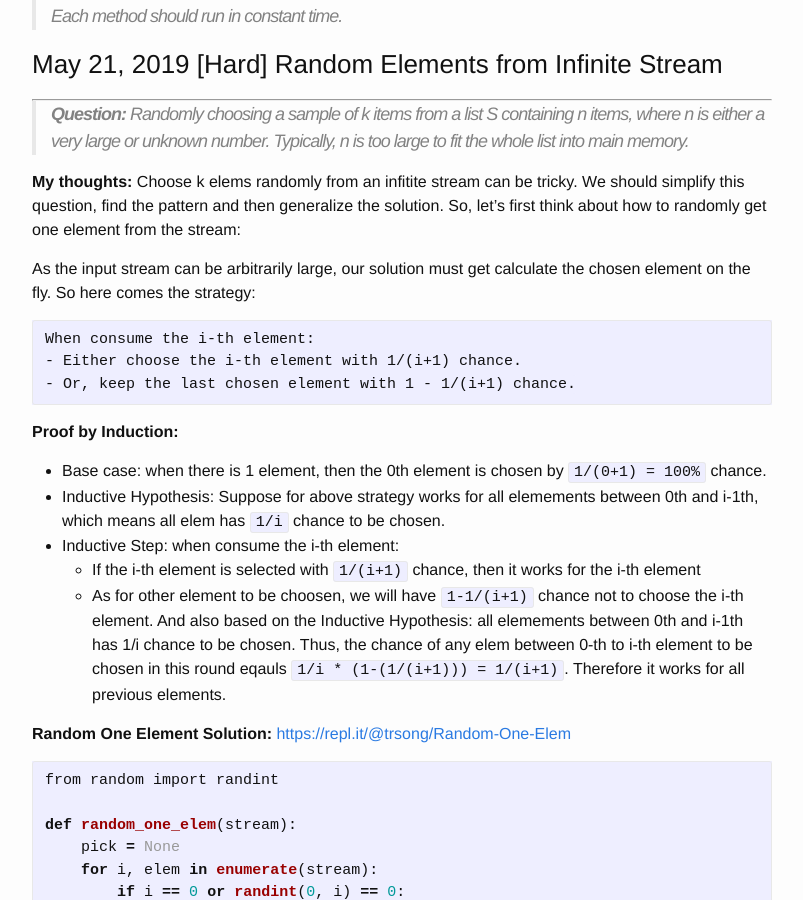
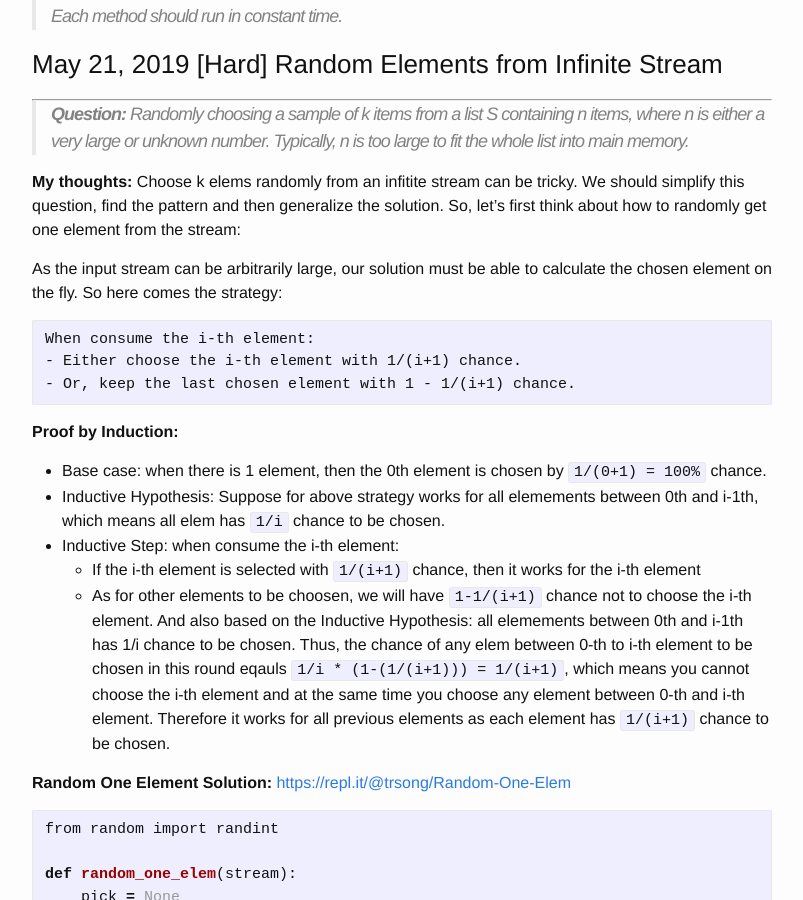
Before and after one commit to trsong/trsong.github.io, a Jekyll site: the page built from _posts/2019-04-30-DailyQuestions.md, in a window 1280 px wide and 900 px high, scrolled down 1259 px. Shown: the whole window, without its empty margins (238-1041 px from the left). Built offline with Jekyll 4.4.1, drawn with Linux system fonts in a browser that asks for light colours.

Commit message:
Revise the explanation

````diff
--- a/_posts/2019-04-30-DailyQuestions.md
+++ b/_posts/2019-04-30-DailyQuestions.md
@@ -111,7 +111,7 @@ One of the player chooses ‘O’ and the other ‘X’ to mark their respective
 
 **My thoughts:** Choose k elems randomly from an infitite stream can be tricky. We should simplify this question, find the pattern and then generalize the solution. So, let's first think about how to randomly get one element from the stream:
 
-As the input stream can be arbitrarily large, our solution must get calculate the chosen element on the fly. So here comes the strategy:
+As the input stream can be arbitrarily large, our solution must be able to calculate the chosen element on the fly. So here comes the strategy:
 
 ```
 When consume the i-th element:
@@ -124,7 +124,7 @@ When consume the i-th element:
 - Inductive Hypothesis: Suppose for above strategy works for all elemements between 0th and i-1th, which means all elem has `1/i` chance to be chosen.
 - Inductive Step: when consume the i-th element:
   - If the i-th element is selected with `1/(i+1)` chance, then it works for the i-th element
-  - As for other element to be choosen, we will have `1-1/(i+1)` chance not to choose the i-th element. And also based on the Inductive Hypothesis: all elemements between 0th and i-1th has 1/i chance to be chosen. Thus, the chance of any elem between 0-th to i-th element to be chosen in this round eqauls `1/i * (1-(1/(i+1))) = 1/(i+1)`. Therefore it works for all previous elements.
+  - As for other elements to be choosen, we will have `1-1/(i+1)` chance not to choose the i-th element. And also based on the Inductive Hypothesis: all elemements between 0th and i-1th has 1/i chance to be chosen. Thus, the chance of any elem between 0-th to i-th element to be chosen in this round eqauls `1/i * (1-(1/(i+1))) = 1/(i+1)`, which means you cannot choose the i-th element and at the same time you choose any element between 0-th and i-th element. Therefore it works for all previous elements as each element has `1/(i+1)` chance to be chosen.
 
 **Random One Element Solution:** [https://repl.it/@trsong/Random-One-Elem](https://repl.it/@trsong/Random-One-Elem)
 
````
